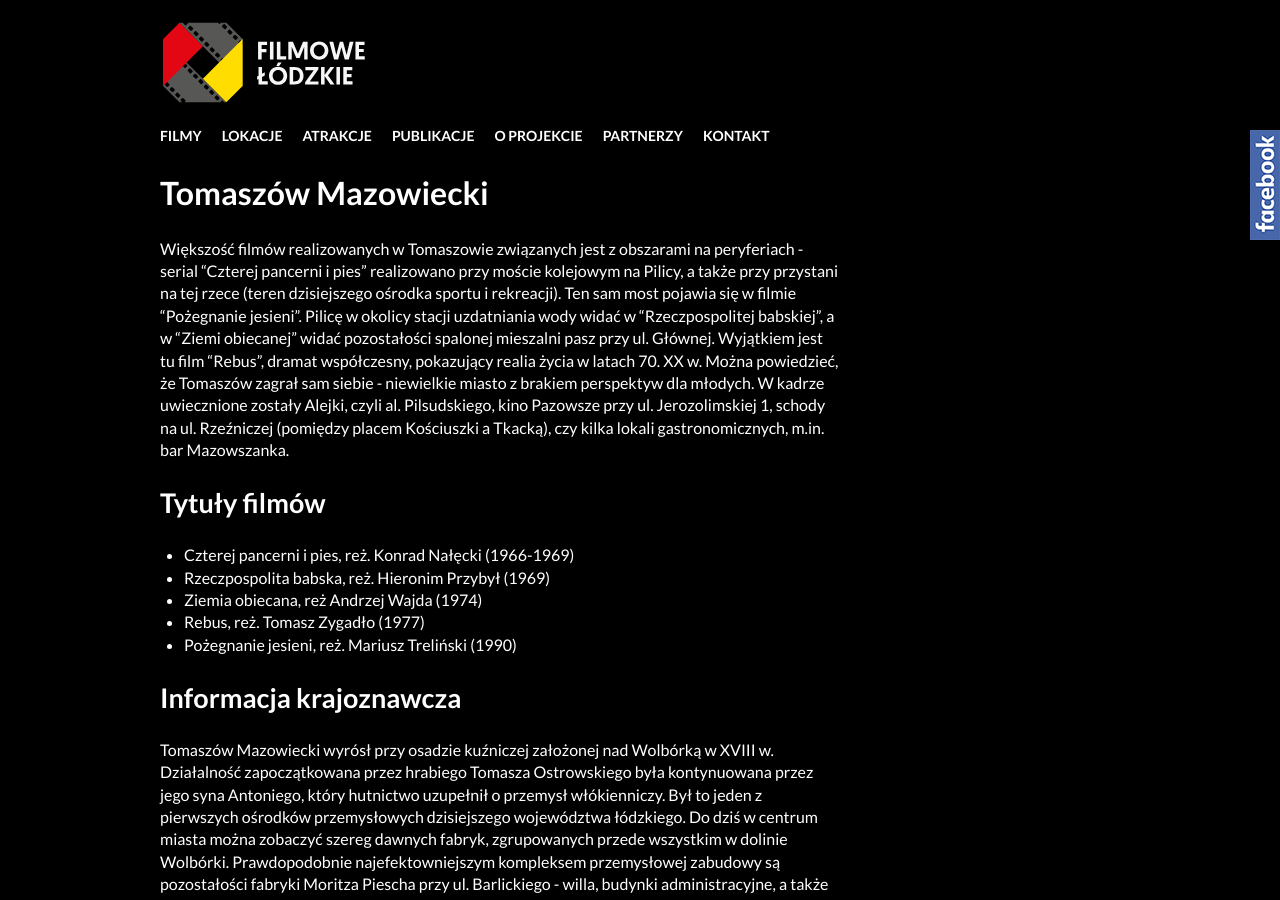
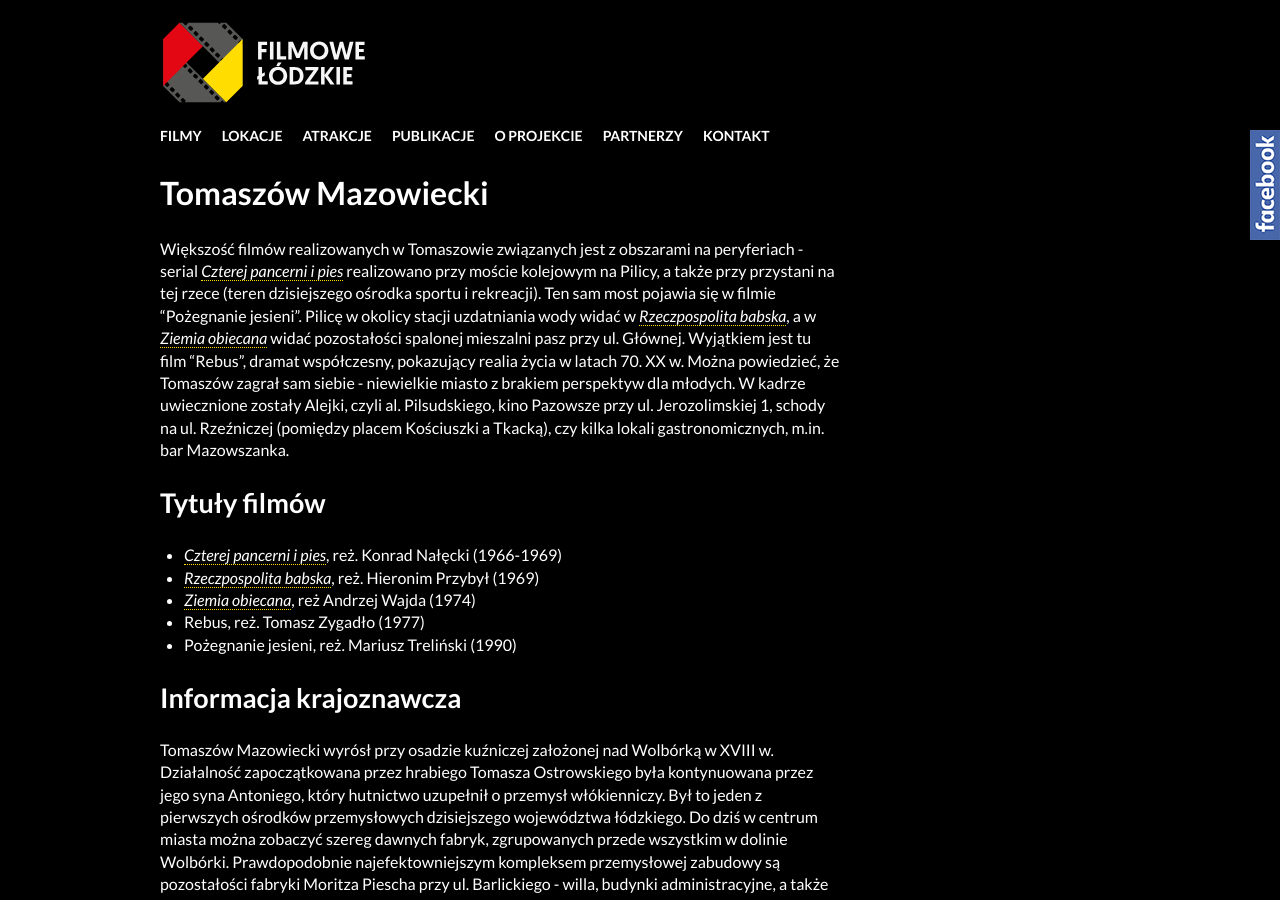
Before and after one commit to fusilli/filmowelodzkie, a Jekyll site: the page built from _lokacje/tomaszow-mazowiecki.md, in a window 1280 px wide and 900 px high. Built offline with Jekyll 4.4.1, drawn with Linux system fonts in a browser that asks for light colours; nearby versions of some CDN libraries.

Commit message:
Update tomaszow-mazowiecki.md

```diff
--- a/_lokacje/tomaszow-mazowiecki.md
+++ b/_lokacje/tomaszow-mazowiecki.md
@@ -3,13 +3,13 @@ title: Tomaszów Mazowiecki
 
 ---
 
-Większość filmów realizowanych w Tomaszowie związanych jest z obszarami na peryferiach - serial "Czterej pancerni i pies" realizowano przy moście kolejowym na Pilicy, a także przy przystani na tej rzece (teren dzisiejszego ośrodka sportu i rekreacji). Ten sam most pojawia się w filmie "Pożegnanie jesieni". Pilicę w okolicy stacji uzdatniania wody widać w "Rzeczpospolitej babskiej", a w "Ziemi obiecanej" widać pozostałości spalonej mieszalni pasz przy ul. Głównej.
+Większość filmów realizowanych w Tomaszowie związanych jest z obszarami na peryferiach - serial [*Czterej pancerni i pies*](/filmy/czterej-pancerni-i-pies/) realizowano przy moście kolejowym na Pilicy, a także przy przystani na tej rzece (teren dzisiejszego ośrodka sportu i rekreacji). Ten sam most pojawia się w filmie "Pożegnanie jesieni". Pilicę w okolicy stacji uzdatniania wody widać w [*Rzeczpospolita babska*](/filmy/rzeczpospolita-babska/), a w [*Ziemia obiecana*](/filmy/ziemia-obiecana/) widać pozostałości spalonej mieszalni pasz przy ul. Głównej.
 Wyjątkiem jest tu film "Rebus", dramat współczesny, pokazujący realia życia w latach 70. XX w. Można powiedzieć, że Tomaszów zagrał sam siebie - niewielkie miasto z brakiem perspektyw dla młodych. W kadrze uwiecznione zostały Alejki, czyli al. Pilsudskiego, kino Pazowsze przy ul. Jerozolimskiej 1, schody na ul. Rzeźniczej (pomiędzy placem Kościuszki a Tkacką), czy kilka lokali gastronomicznych, m.in. bar Mazowszanka.
 
 ## Tytuły filmów
-- Czterej pancerni i pies, reż. Konrad Nałęcki (1966-1969)
-- Rzeczpospolita babska, reż. Hieronim Przybył (1969)
-- Ziemia obiecana, reż Andrzej Wajda (1974)
+- [*Czterej pancerni i pies*](/filmy/czterej-pancerni-i-pies/), reż. Konrad Nałęcki (1966-1969)
+- [*Rzeczpospolita babska*](/filmy/rzeczpospolita-babska/), reż. Hieronim Przybył (1969)
+- [*Ziemia obiecana*](/filmy/ziemia-obiecana/), reż Andrzej Wajda (1974)
 - Rebus, reż. Tomasz Zygadło (1977)
 - Pożegnanie jesieni, reż. Mariusz Treliński (1990)
 
```
